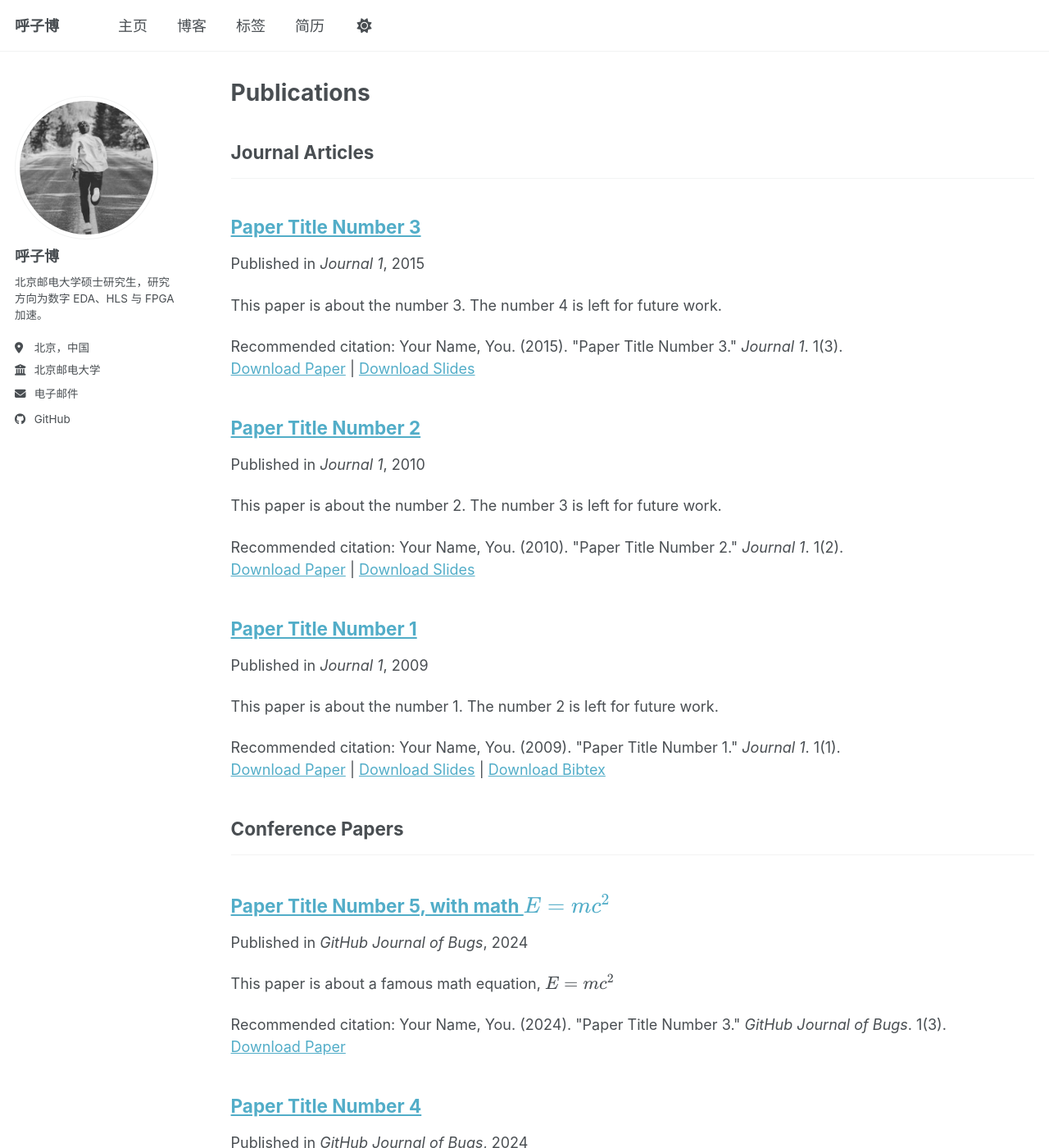
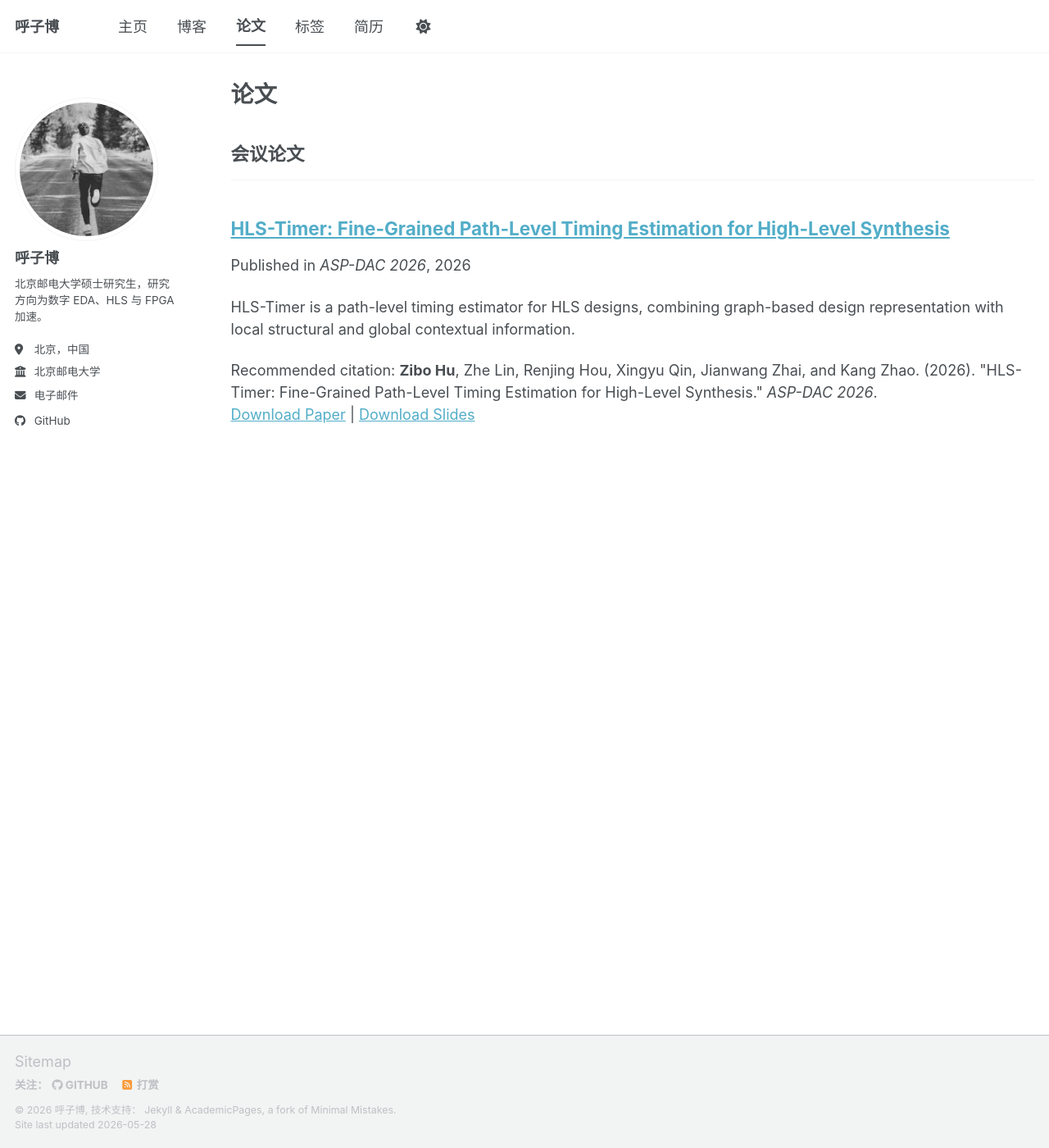
Before and after one commit to huzibo-yyds/huzibo-yyds.github.io, a Jekyll site: the page built from _pages/publications.html, in a window 1280 px wide and 1400 px high. Shown: the whole window at 82% size. Built offline with Jekyll 4.4.1, drawn with Linux system fonts in a browser that asks for light colours; a script bundle is joined from its source files by our own code; library files that are not in the unit come from our copies; some of the changed text lies outside the part shown.

Commit message:
Add ASP-DAC paper and slides

```diff
--- a/_config.yml
+++ b/_config.yml
@@ -85,11 +85,11 @@ author:
 # Publication Category - The following the list of publication categories and their headings
 publication_category:
   books:
-    title: 'Books'
+    title: '书籍'
   manuscripts:
-    title: 'Journal Articles'
+    title: '期刊论文'
   conferences:
-    title: 'Conference Papers'
+    title: '会议论文'
 
 # Site Settings
 teaser                   :  # filename of teaser fallback teaser image placed in /images/ for social media previews
--- a/_data/navigation.yml
+++ b/_data/navigation.yml
@@ -7,6 +7,9 @@ main:
   - title: "博客"
     url: /year-archive/
 
+  - title: "论文"
+    url: /publications/
+
   - title: "标签"
     url: /tags/
 
--- a/_pages/publications.html
+++ b/_pages/publications.html
@@ -1,6 +1,6 @@
 ---
 layout: archive
-title: "Publications"
+title: "论文"
 permalink: /publications/
 author_profile: true
 ---
--- a/_publications/2009-10-01-paper-title-number-1.md
+++ /dev/null
@@ -1,14 +0,0 @@
----
-title: "Paper Title Number 1"
-collection: publications
-category: manuscripts
-permalink: /publication/2009-10-01-paper-title-number-1
-excerpt: 'This paper is about the number 1. The number 2 is left for future work.'
-date: 2009-10-01
-venue: 'Journal 1'
-slidesurl: 'https://academicpages.github.io/files/slides1.pdf'
-paperurl: 'https://academicpages.github.io/files/paper1.pdf'
-bibtexurl: 'https://academicpages.github.io/files/bibtex1.bib'
-citation: 'Your Name, You. (2009). &quot;Paper Title Number 1.&quot; <i>Journal 1</i>. 1(1).'
----
-The contents above will be part of a list of publications, if the user clicks the link for the publication than the contents of section will be rendered as a full page, allowing you to provide more information about the paper for the reader. When publications are displayed as a single page, the contents of the above "citation" field will automatically be included below this section in a smaller font.
--- a/_publications/2010-10-01-paper-title-number-2.md
+++ /dev/null
@@ -1,14 +0,0 @@
----
-title: "Paper Title Number 2"
-collection: publications
-category: manuscripts
-permalink: /publication/2010-10-01-paper-title-number-2
-excerpt: 'This paper is about the number 2. The number 3 is left for future work.'
-date: 2010-10-01
-venue: 'Journal 1'
-slidesurl: 'https://academicpages.github.io/files/slides2.pdf'
-paperurl: 'https://academicpages.github.io/files/paper2.pdf'
-citation: 'Your Name, You. (2010). &quot;Paper Title Number 2.&quot; <i>Journal 1</i>. 1(2).'
----
-
-The contents above will be part of a list of publications, if the user clicks the link for the publication than the contents of section will be rendered as a full page, allowing you to provide more information about the paper for the reader. When publications are displayed as a single page, the contents of the above "citation" field will automatically be included below this section in a smaller font.
--- a/_publications/2015-10-01-paper-title-number-3.md
+++ /dev/null
@@ -1,14 +0,0 @@
----
-title: "Paper Title Number 3"
-collection: publications
-category: manuscripts
-permalink: /publication/2015-10-01-paper-title-number-3
-excerpt: 'This paper is about the number 3. The number 4 is left for future work.'
-date: 2015-10-01
-venue: 'Journal 1'
-slidesurl: 'https://academicpages.github.io/files/slides3.pdf'
-paperurl: 'https://academicpages.github.io/files/paper3.pdf'
-citation: 'Your Name, You. (2015). &quot;Paper Title Number 3.&quot; <i>Journal 1</i>. 1(3).'
----
-
-The contents above will be part of a list of publications, if the user clicks the link for the publication than the contents of section will be rendered as a full page, allowing you to provide more information about the paper for the reader. When publications are displayed as a single page, the contents of the above "citation" field will automatically be included below this section in a smaller font.
--- a/_publications/2025-06-08-paper-title-number-5.md
+++ /dev/null
@@ -1,13 +0,0 @@
----
-title: "Paper Title Number 5, with math $$E=mc^2$$"
-collection: publications
-category: conferences
-permalink: /publication/2024-02-17-paper-title-number-4
-excerpt: 'This paper is about a famous math equation, $$E=mc^2$$'
-date: 2024-02-17
-venue: 'GitHub Journal of Bugs'
-paperurl: 'https://academicpages.github.io/files/paper3.pdf'
-citation: 'Your Name, You. (2024). &quot;Paper Title Number 3.&quot; <i>GitHub Journal of Bugs</i>. 1(3).'
----
-
-Using [MathJax](https://www.mathjax.org/) in the description is supported - $$E=mc^2$$ - however, the use must be mindful that the default delimiters are `$$...$$` and `\\[...\\]` which differs from the `$...$` that is typically expected.
--- /dev/null
+++ b/_publications/2026-01-01-hls-timer.md
@@ -0,0 +1,21 @@
+---
+title: "HLS-Timer: Fine-Grained Path-Level Timing Estimation for High-Level Synthesis"
+collection: publications
+category: conferences
+permalink: /publication/2026-01-01-hls-timer
+excerpt: "HLS-Timer is a path-level timing estimator for HLS designs, combining graph-based design representation with local structural and global contextual information."
+date: 2026-01-01
+venue: "ASP-DAC 2026"
+paperurl: "/files/Huzibo-ASPDAC26.pdf"
+slidesurl: "/files/slides_2026_ASPDAC_HuZiBo.pdf"
+citation: '<strong>Zibo Hu</strong>, Zhe Lin, Renjing Hou, Xingyu Qin, Jianwang Zhai, and Kang Zhao. (2026). &quot;HLS-Timer: Fine-Grained Path-Level Timing Estimation for High-Level Synthesis.&quot; <i>ASP-DAC 2026</i>.'
+---
+
+**Authors:** <strong>Zibo Hu</strong>, Zhe Lin, Renjing Hou, Xingyu Qin, Jianwang Zhai, and Kang Zhao.
+
+HLS-Timer targets early-stage timing estimation for High-Level Synthesis. It models HLS designs with graph-based representations and predicts fine-grained path-level delay, providing timing guidance before expensive downstream implementation flows.
+
+The paper and presentation slides are available here:
+
+- [Download paper](/files/Huzibo-ASPDAC26.pdf)
+- [Download slides](/files/slides_2026_ASPDAC_HuZiBo.pdf)
```
Also changed, not shown: _pages/about.md (+6 -0 lines), _publications/2024-02-17-paper-title-number-4.md (deleted, +0 -13 lines), 2 other files.
